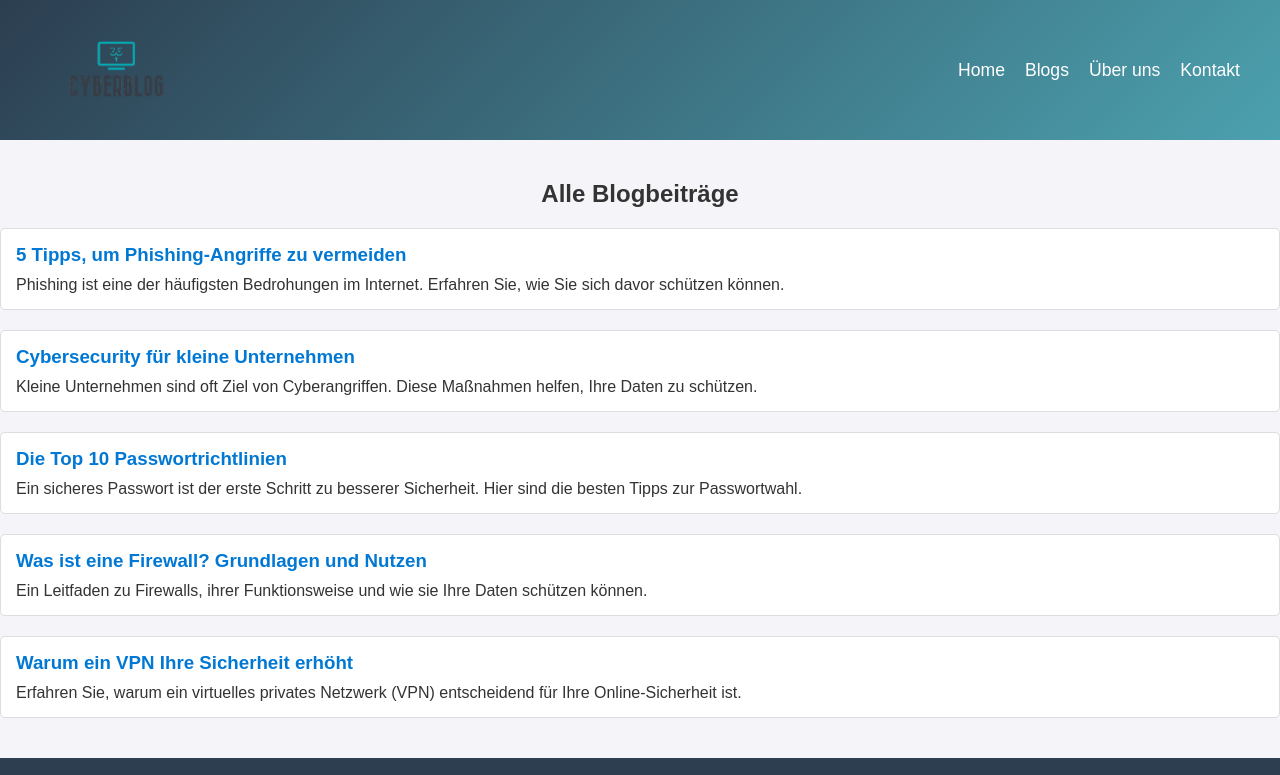
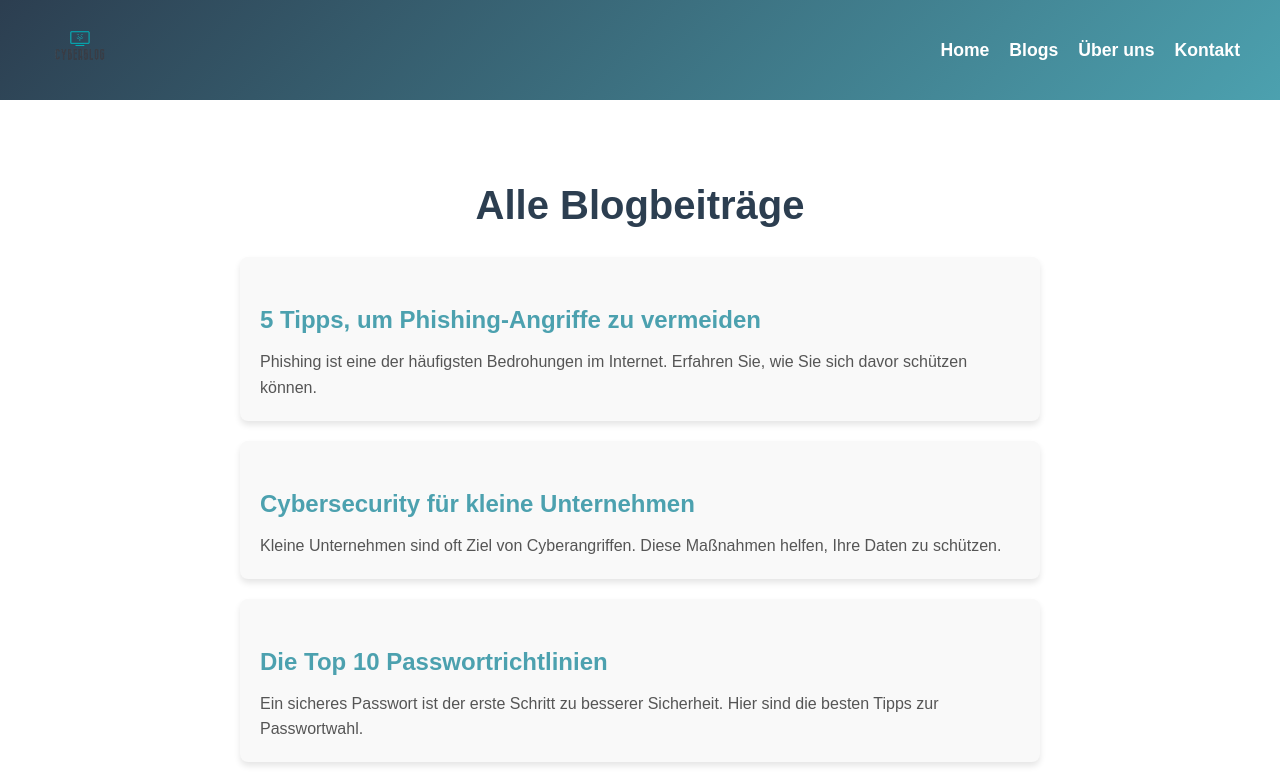
Before and after one commit to Emaann/projectm293, a plain HTML site: page posts.html in a window 1280 px wide. Shown: the top 775 px of the page. Drawn offline with Linux system fonts and the light colour scheme.

Commit message:
update blogs

```diff
--- /dev/null
+++ b/posts.css
@@ -0,0 +1,128 @@
+/* Global Styles */
+body {
+    font-family: 'Arial', sans-serif;
+    margin: 0;
+    padding: 0;
+    background: #f4f4f9;
+    color: #333;
+    line-height: 1.6;
+}
+
+/* Header */
+header {
+    background: linear-gradient(135deg, #2c3e50, #4ca1af);
+    color: white;
+    padding: 20px 0;
+}
+
+header .container {
+    max-width: 1200px;
+    margin: 0 auto;
+    display: flex;
+    justify-content: space-between;
+    align-items: center;
+    padding: 0 20px;
+}
+
+header .logo img {
+    width: 80px;
+    height: auto;
+}
+
+header nav ul {
+    list-style: none;
+    margin: 0;
+    padding: 0;
+    display: flex;
+    gap: 20px;
+}
+
+header nav ul li {
+    display: inline;
+}
+
+header nav ul li a {
+    color: white;
+    text-decoration: none;
+    font-size: 1.1em;
+    font-weight: bold;
+    transition: color 0.3s ease;
+}
+
+header nav ul li a:hover {
+    color: #f4f4f9;
+}
+
+/* Blog Section */
+section.blogs {
+    padding: 40px 20px;
+    background: #ffffff;
+}
+
+section.blogs .container {
+    max-width: 800px;
+    margin: 0 auto;
+}
+
+section.blogs h2 {
+    font-size: 2.5em;
+    color: #2c3e50;
+    text-align: center;
+    margin-bottom: 20px;
+}
+
+section.blogs .blog-list {
+    list-style: none;
+    margin: 0;
+    padding: 0;
+}
+
+section.blogs .blog-list li {
+    margin-bottom: 20px;
+    padding: 20px;
+    background: #f9f9f9;
+    border-radius: 8px;
+    box-shadow: 0px 4px 6px rgba(0, 0, 0, 0.1);
+    transition: transform 0.2s ease, box-shadow 0.2s ease;
+}
+
+section.blogs .blog-list li:hover {
+    transform: translateY(-5px);
+    box-shadow: 0px 8px 12px rgba(0, 0, 0, 0.15);
+}
+
+section.blogs .blog-list li h3 {
+    font-size: 1.5em;
+    margin-bottom: 10px;
+    color: #2c3e50;
+}
+
+section.blogs .blog-list li h3 a {
+    text-decoration: none;
+    color: #4ca1af;
+    transition: color 0.3s ease;
+}
+
+section.blogs .blog-list li h3 a:hover {
+    color: #2c3e50;
+}
+
+section.blogs .blog-list li p {
+    margin: 0;
+    color: #555;
+    font-size: 1em;
+}
+
+/* Footer */
+footer {
+    background: #2c3e50;
+    color: white;
+    padding: 20px 0;
+    text-align: center;
+}
+
+footer .container {
+    max-width: 1200px;
+    margin: 0 auto;
+    font-size: 0.9em;
+}
--- a/posts.html
+++ b/posts.html
@@ -4,7 +4,7 @@
     <meta charset="UTF-8">
     <meta name="viewport" content="width=device-width, initial-scale=1.0">
     <title>Alle Blogbeiträge</title>
-    <link rel="stylesheet" href="style.css">
+    <link rel="stylesheet" href="posts.css">
 </head>
 <body>
     <header>
```
